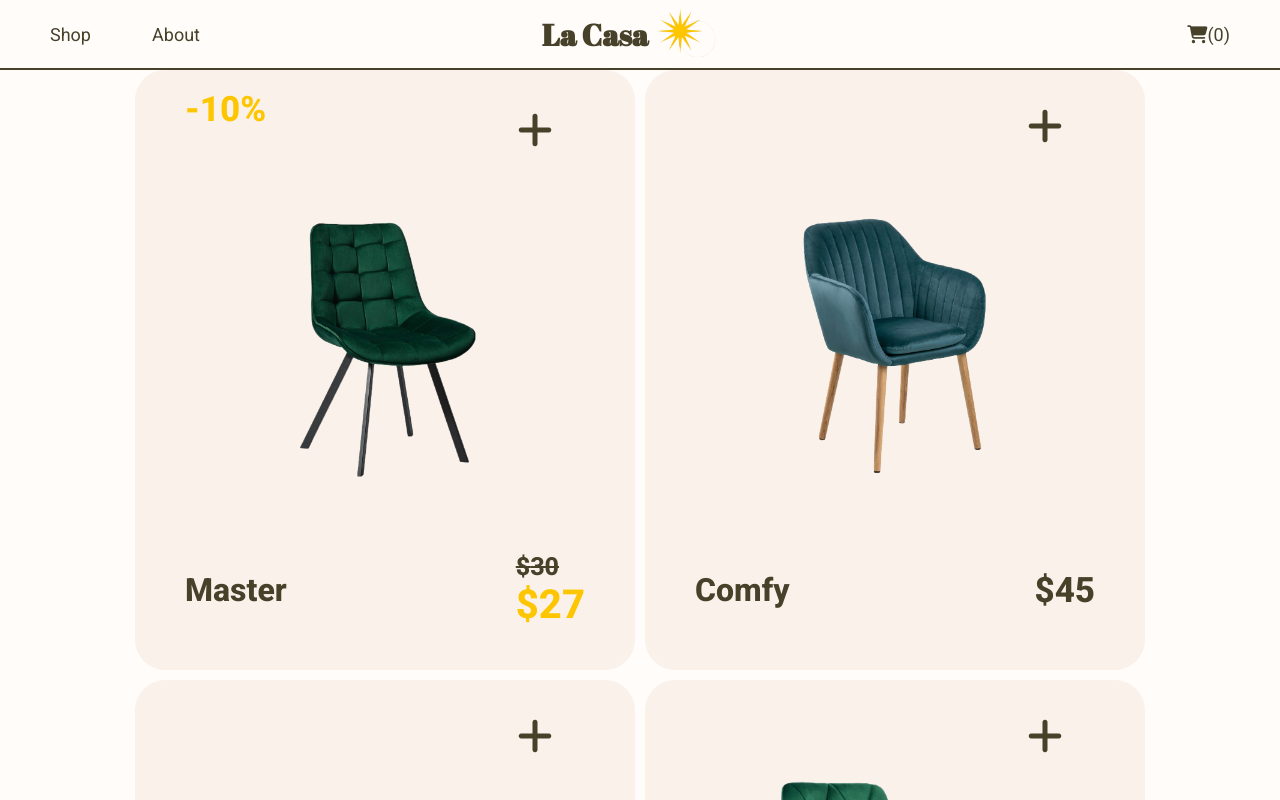
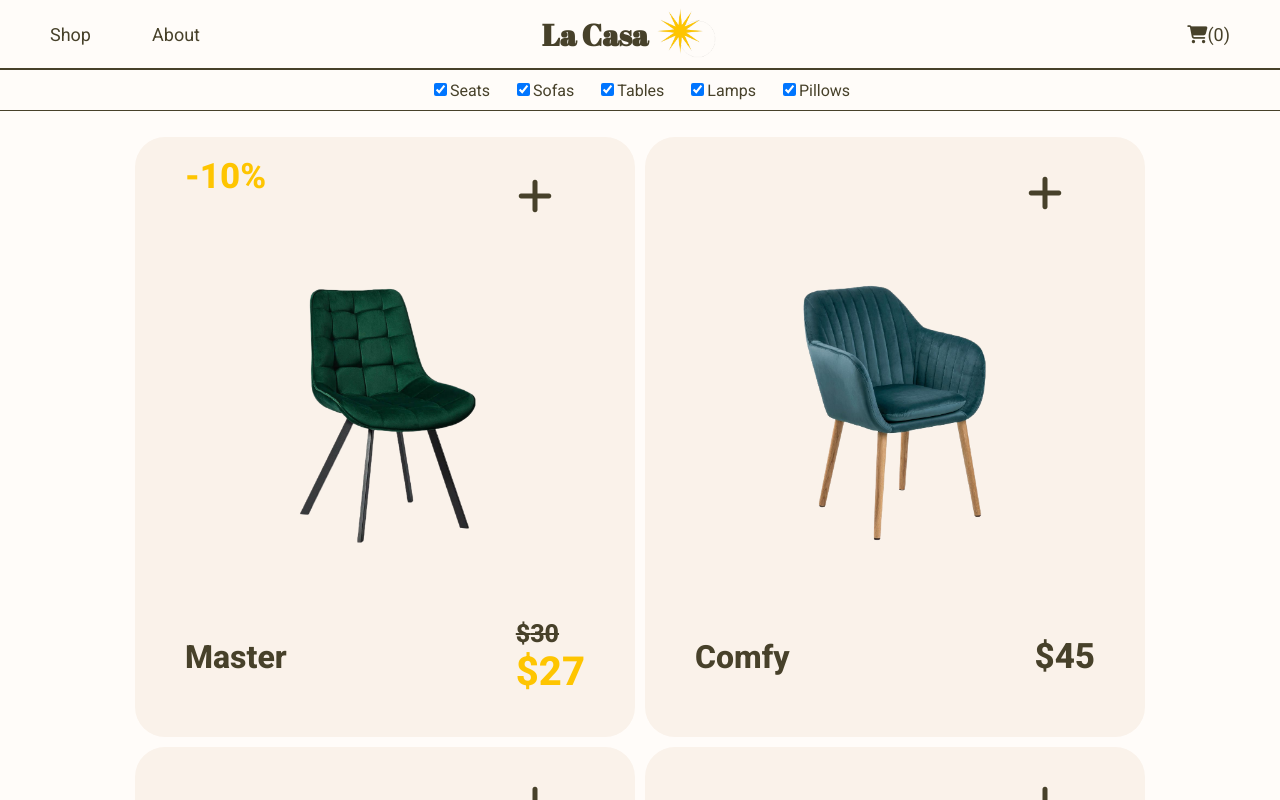
Before and after one commit to Maciej-Sitny/shopping-cart, a React (Create React App) app: page /shop in a window 1280 px wide. Shown: the top 800 px of the page. Built offline with nearby package versions, Linux system fonts and the light colour scheme.

Commit message:
Add filter

```diff
--- a/src/App.js
+++ b/src/App.js
@@ -290,7 +290,7 @@ const data = {
             'id':nanoid(),
             "imgSource": Planty,
               "officialPrice":4,
-              "discount":20,
+              "discount":40,
               "name":"Planty",
               "description":"Lorem ipsum dolor sit amet, consectetur adipiscing elit. Praesent mollis consequat risus in ornare. Praesent rhoncus elementum eros, at accumsan augue dapibus condimentum. Praesent dignissim varius pulvinar. Pellentesque sodales ex at dolor varius, quis tincidunt elit bibendum. Aenean eu urna ut arcu condimentum hendrerit nec eget nibh. Interdum et malesuada fames ac ante ipsum primis in faucibus. Ut vel sagittis velit. Sed ut eros vel lectus venenatis sodales.",
           },
--- a/src/components/Shop.js
+++ b/src/components/Shop.js
@@ -1,6 +1,41 @@
 import Navbar from "./Navbar"
 import {data} from '../App'
+import React from 'react'
 export default function Shop() {
+
+    const [displaySeats,setDisplaySeats] = React.useState(true);
+    const [displaySofas, setDisplaySofas] = React.useState(true);
+    const [displayTables, setDisplayTables] = React.useState(true);
+    const [displayLamps, setDisplayLamps] = React.useState(true);
+    const [displayPillows, setDisplayPillows] = React.useState(true);
+
+
+
+    let filtr = (
+        <div className="filtr">
+            <div>
+             <input type="checkbox" onClick={()=>{setDisplaySeats(prev=>{console.log(prev);return !prev; })}} checked={displaySeats} id="seats" name="seats" value="seats"/>
+             <label for="seats">Seats</label><br></br>
+             </div>
+             <div>
+             <input type="checkbox" onClick={()=>{setDisplaySofas(prev=>{console.log(prev);return !prev; })}} checked={displaySofas} id="sofas" name="sofas" value="sofas"/>
+             <label for="sofas">Sofas</label><br></br>
+             </div>
+             <div>
+             <input type="checkbox" onClick={()=>{setDisplayTables(prev=>{console.log(prev);return !prev; })}} checked={displayTables} id="tables" name="tables" value="tables"/>
+             <label for="Tables">Tables</label><br></br>
+             </div>
+             <div>
+             <input type="checkbox" onClick={()=>{setDisplayLamps(prev=>{console.log(prev);return !prev; })}} checked={displayLamps} id="lamps" name="lamps" value="lamps"/>
+             <label for="Lamps">Lamps</label><br></br>
+             </div>
+             <div>
+             <input type="checkbox" onClick={()=>{setDisplayPillows(prev=>{console.log(prev);return !prev; })}} checked={displayPillows} id="pillows" name="pillows" value="pillows"/>
+             <label for="pillows">Pillows</label><br></br>
+             </div>
+        </div>
+    )
+
     let seats = data.products.seats.map(seat=>{
         return <div className="shop--seat">
             {seat.discount>0 && <div className="shop--seat--discount"><h2 className="shop--seat--details--oldPrice--discount">-{seat.discount}%</h2></div> }
@@ -137,12 +172,14 @@ export default function Shop() {
 
     return (<div className="shop">
         <Navbar />
+        {filtr}
         <div className="shop--products">
-            {seats}
-            {sofas}
-            {tables}
-            {lamps}
-            {pillows}
+
+            {displaySeats && seats}
+            {displaySofas && sofas}
+            {displayTables && tables}
+            {displayLamps && lamps}
+            {displayPillows && pillows}
         </div>
     </div>)
 }
--- a/src/index.css
+++ b/src/index.css
@@ -975,7 +975,7 @@ footer {
   /* bottom: 0; */
   /* left: 0; */
   transition: 0.3s;
-
+  border: 7px solid #faf2ea;
 }
 
 .shop--sofa > img:hover {
@@ -1033,3 +1033,12 @@ footer {
 .shop--seat--details--officialPrice {
   font-size: 35px;
 }
+
+.filtr {
+  padding: 10px 20% 10px 20%;
+  display: flex;
+  justify-content: center;
+  gap:3%;
+  border-bottom: 1px solid var(--lightbrown);
+  margin-bottom: 2%;
+}
```
